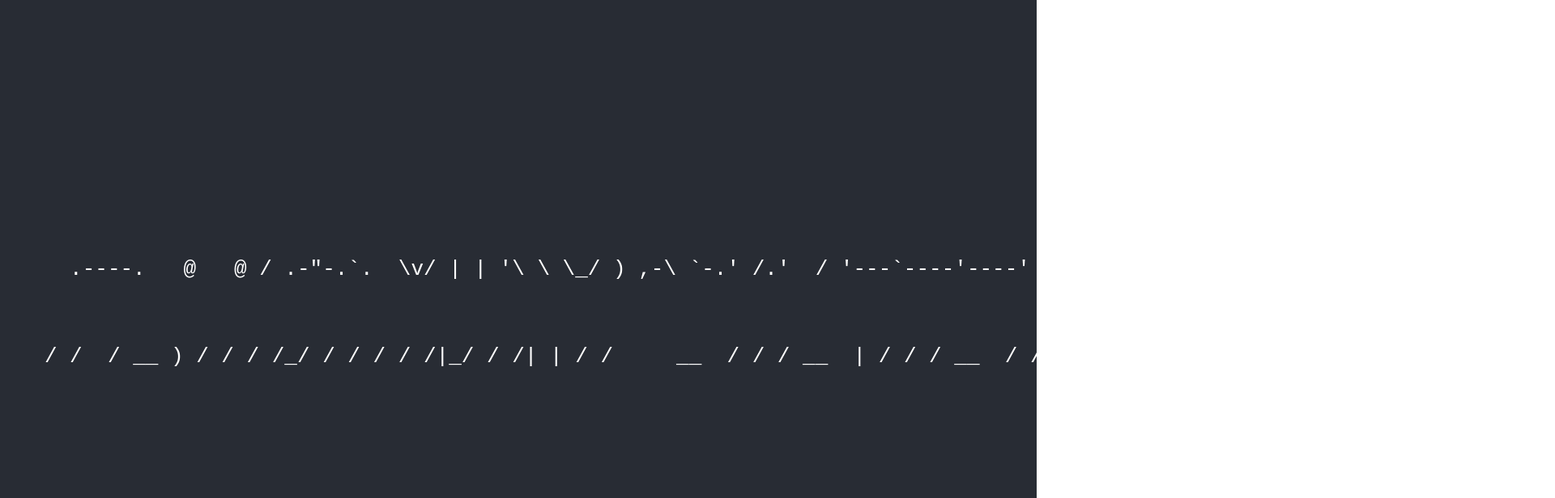
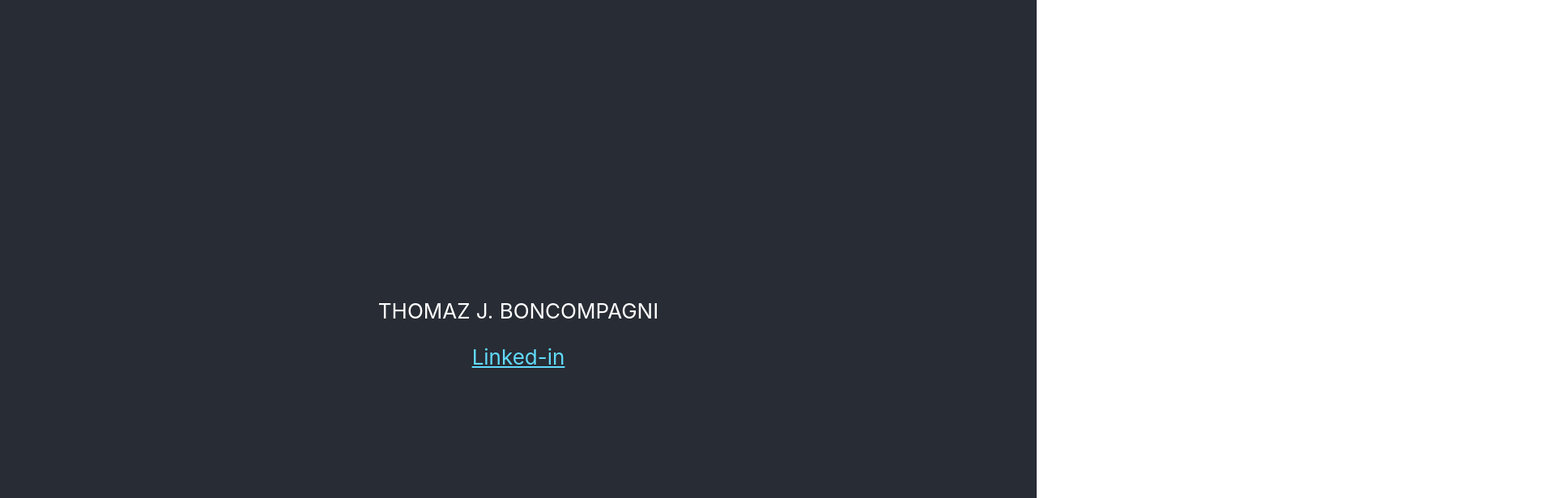
Before and after one commit to thomazjb/thomazjb-site, a React (Create React App) app: page / in a window 1280 px wide. Shown: the top 616 px of the page at 81% size, 1920 px wide, since content can reach past the window. Built offline with nearby package versions, Linux system fonts and the light colour scheme.

Commit message:
linkedin

```diff
--- a/src/App.js
+++ b/src/App.js
@@ -5,19 +5,17 @@
   return (
     <div className="App">
       <header className="App-header">
-      <pre>     .----.   @   @
-   / .-"-.`.  \v/
-   | | '\ \ \_/ )
- ,-\ `-.' /.'  /
-'---`----'----'</pre>
         <p>
-        <pre>  ________  ______  __  ______ _____          __   ____
- /_  __/ / / / __ \/  |/  /   /__  /         / /  / __ )
-  / / / /_/ / / / / /|_/ / /| | / /     __  / / / __  |
- / / / __  / /_/ / /  / / ___ |/ /__   / /_/ / / /_/ /
-/_/ /_/ /_/\____/_/  /_/_/  |_/____/   \____(_)_____(_)
-                                                       </pre>
+         THOMAZ J. BONCOMPAGNI
         </p>
+        <a
+          className="App-link"
+          href="https://www.linkedin.com/in/thomazjb/"
+          target="_blank"
+          rel="noopener noreferrer"
+        >
+          Linked-in
+        </a>
       </header>
     </div>
   );
```
